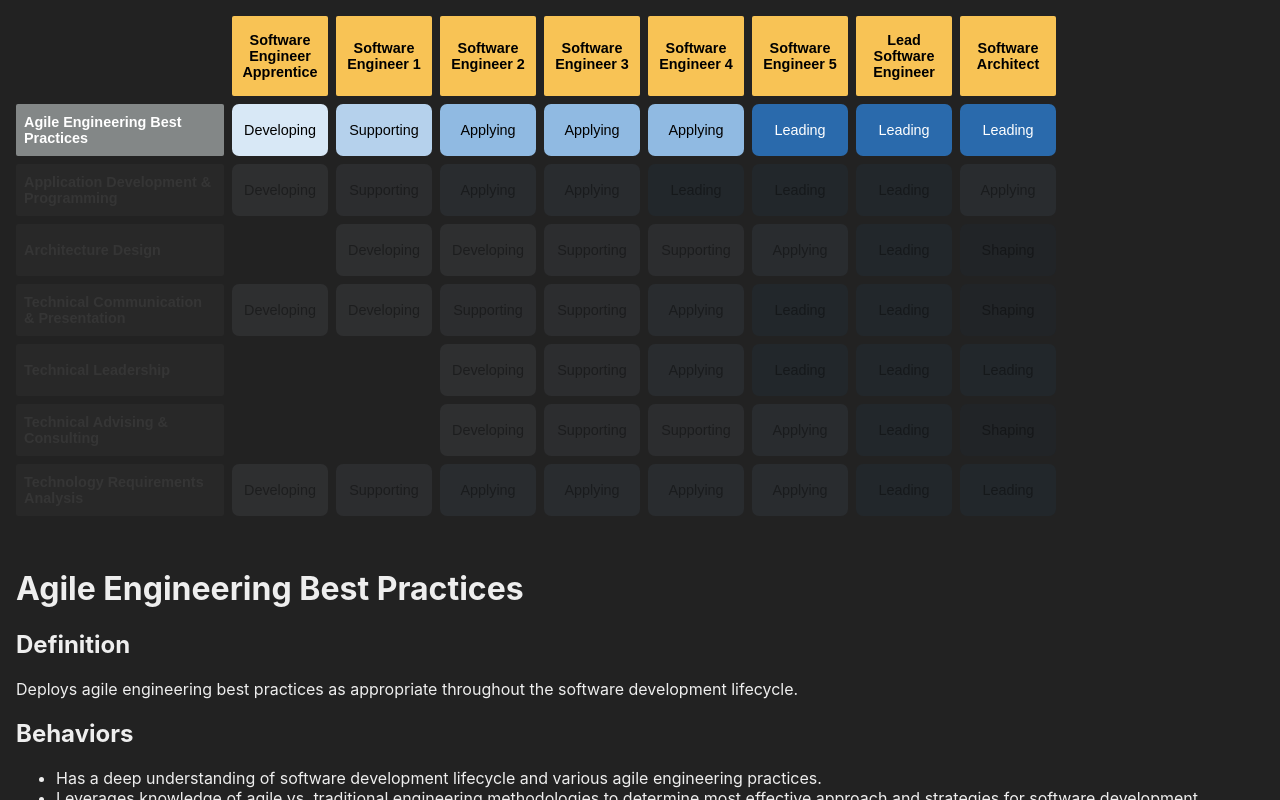
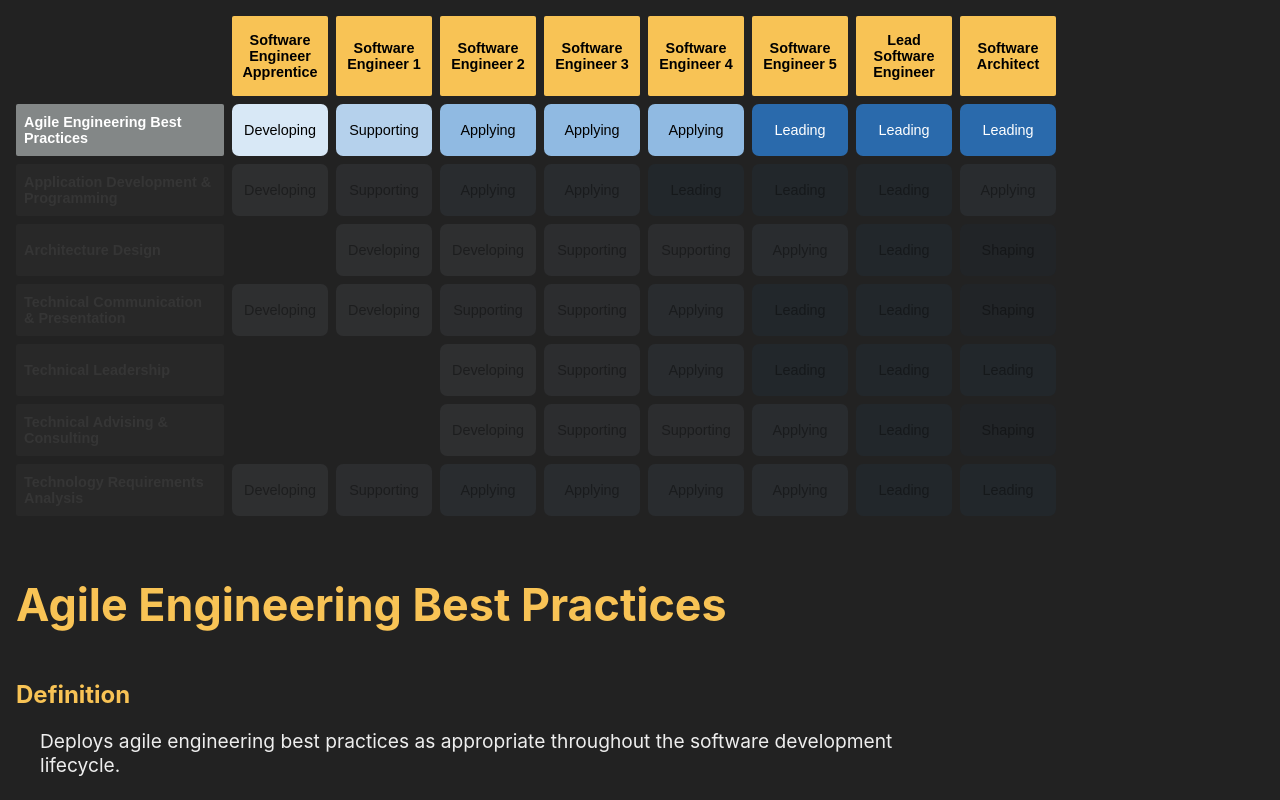
Before and after one commit to Babblesort/wwt-se-career-framework, a React (Create React App) app: page / in a window 1280 px wide. Both pictures are taken after a click on the button "Agile Engineering Best Practices". Shown: the top 800 px of the page. Built offline with nearby package versions, Linux system fonts and the light colour scheme.

Commit message:
style skill descriptions - pm

```diff
--- a/src/SkillDescription.js
+++ b/src/SkillDescription.js
@@ -12,16 +12,18 @@ const SkillDescription = ({ activeTitle, activeSkill }) => {
 
   return (
     <div className="skill-description">
-      <h1>{activeSkill}</h1>
+      <h1 className="skill-label">{activeSkill}</h1>
       <section>
-        <h2>Definition</h2>
-        <p className="definition">{skillDefinition}</p>
+        <h2 className="section-label">Definition</h2>
+        <p className="skill-definition">{skillDefinition}</p>
       </section>
       <section>
-        <h2>Behaviors</h2>
+        <h2 className="section-label">Behaviors</h2>
         <ul>
           {skillBehaviors.map((behavior, i) => (
-            <li key={i}>{behavior}</li>
+            <li className="skill-behavior" key={i}>
+              {behavior}
+            </li>
           ))}
         </ul>
       </section>
--- a/src/SkillLeveling.js
+++ b/src/SkillLeveling.js
@@ -17,14 +17,17 @@ const SkillLeveling = ({ activeTitle, activeSkill }) => {
 
   return (
     <>
-      <h2>Leveling</h2>
       {levels.map((level) => {
         return (
           <div key={level}>
-            <h3>{level}</h3>
+            <h3 className={`proficiency readonly ${level.toLowerCase()}`}>
+              {level}
+            </h3>
             <ul>
               {skillLevels[level].map((levelBehavior, i) => (
-                <li key={i}>{levelBehavior}</li>
+                <li className="proficiency-item" key={i}>
+                  {levelBehavior}
+                </li>
               ))}
             </ul>
           </div>
--- a/src/app.scss
+++ b/src/app.scss
@@ -65,6 +65,14 @@
   justify-content: center;
   font-size: 0.9rem;
 
+  &.readonly {
+    cursor: default;
+    margin-top: 3rem;
+    width: 8rem;
+    height: 3rem;
+    color: black;
+  }
+
   &:hover {
     text-decoration: underline;
   }
@@ -112,7 +120,30 @@
   }
 }
 
+.skill-label {
+  color: #f8c355;
+  font-weight: bold;
+  font-size: 2.8rem;
+}
+
+.section-label {
+  margin-top: 3rem;
+  color: #f8c355;
+}
+
 .skill-description {
   padding: 1rem;
   color: #eeeeee;
+  max-width: 55rem;
 }
+
+.skill-definition,
+.skill-behavior,
+.proficiency-item {
+  margin-bottom: 1rem;
+  font-size: 1.2rem;
+}
+
+.skill-definition {
+  margin-left: 1.5rem;
+}
```
